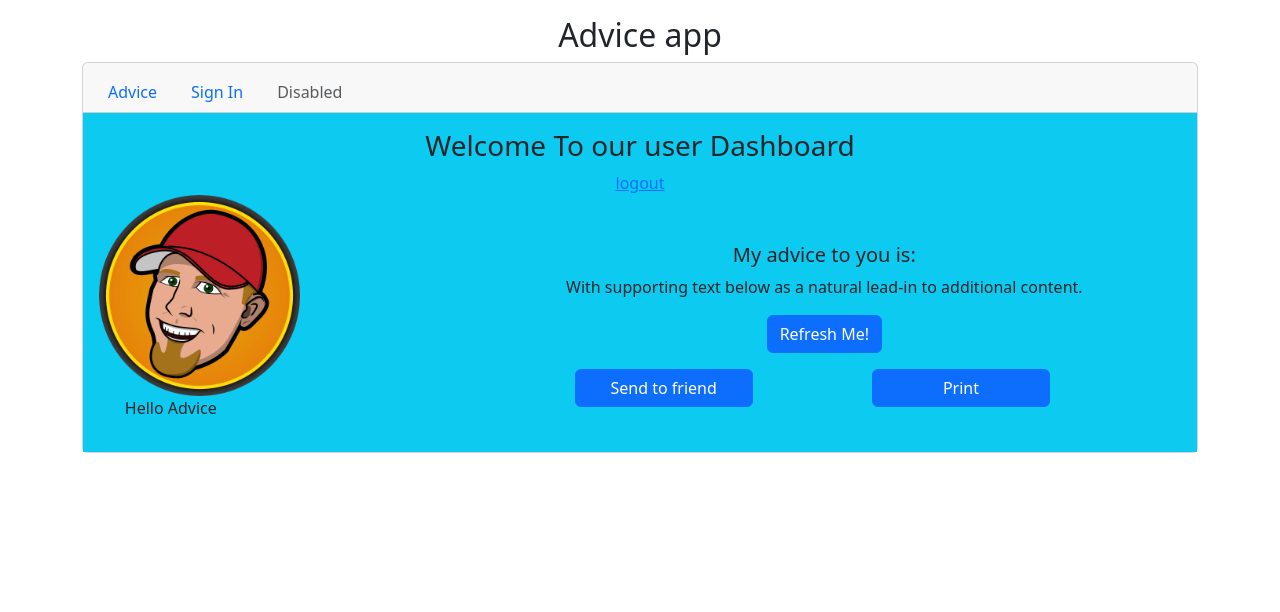
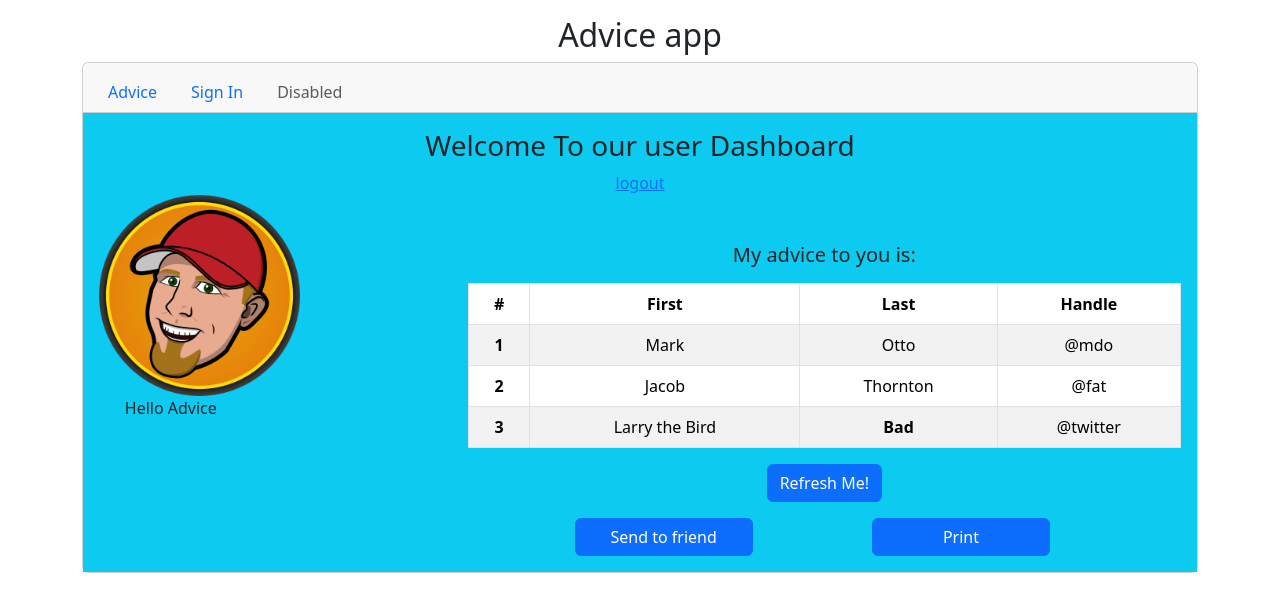
Before and after one commit to NaftalyMurimi/Django_Advice_App, a Django app: page /adv/UserDashboard/ in a window 1280 px wide. Shown: the top 612 px of the page. Run offline with Django 5.2, Linux system fonts and the light colour scheme; a user stored in the database is signed in.

Commit message:
working with pdf

```diff
--- a/Advice/adv/templates/UserDashboard.html
+++ b/Advice/adv/templates/UserDashboard.html
@@ -16,14 +16,44 @@
         <div class="row align-items-center">
             <div class="col align-items-center">
                 <h5 class="">My advice to you is:</h5>
-                <p class="" id="adv">With supporting text below as a natural lead-in to additional content.</p>
+                <p class="" id="adv"></p>
+                <table class="table table-striped table-bordered bg-info">
+                    <thead>
+                      <tr>
+                        <th scope="col">#</th>
+                        <th scope="col">First</th>
+                        <th scope="col">Last</th>
+                        <th scope="col">Handle</th>
+                      </tr>
+                    </thead>
+                    <tbody>
+                      <tr>
+                        <th scope="row">1</th>
+                        <td>Mark</td>
+                        <td>Otto</td>
+                        <td>@mdo</td>
+                      </tr>
+                      <tr>
+                        <th scope="row">2</th>
+                        <td>Jacob</td>
+                        <td>Thornton</td>
+                        <td>@fat</td>
+                      </tr>
+                      <tr>
+                        <th scope="row">3</th>
+                        <td >Larry the Bird</td>
+                        <th>Bad</th>
+                        <td>@twitter</td>
+                      </tr>
+                    </tbody>
+                  </table>
                 <button class="btn btn-primary" onclick="getJSON(link)">Refresh Me!</button>
             </div>
 
 
         <div class="row mt-3 d-flex justify-content-evenly">
             <button class="btn btn-primary col-3" onclick="getJSON(link)">Send to friend</button>
-            <a class="btn btn-primary col-3" link="{%url 'generate_pdf'%}">Print</a>
+            <a class="btn btn-primary col-3" href="{%url 'generate_pdf'%}">Print</a>
 
         </div>
     </div>
@@ -44,7 +74,7 @@
 
         }
         catch(error){
-            console.erroe(error)
+            console.error(error)
         }
 
     };
--- a/Advice/adv/views.py
+++ b/Advice/adv/views.py
@@ -6,6 +6,9 @@ from django.contrib.auth import login, logout, authenticate
 from django.contrib.auth.decorators import login_required
 from reportlab.lib.pagesizes import letter
 from reportlab.pdfgen import canvas
+import io
+from reportlab.lib.units import inch
+from django.urls import reverse
 # Create your views here.
 def adv(request):
     # return HttpResponse("<h1>My advice app</h1>")
@@ -53,21 +56,236 @@ def logout(request):
     auth.logout(request)
     return redirect('adv')
 
+# import pdfkit
+# from django.template.loader import render_to_string
+# from django.http import HttpResponse
+# import pdfkit
+# from pdfkit.api import configuration
+
+# wkhtml_path = pdfkit.configuration(wkhtmltopdf=r"C:/Program Files/wkhtmltopdf/bin/wkhtmltopdf.exe")
+# def generate_pdf(request):
+#     pdf = pdfkit.from_url(request.build_absolute_uri(reverse('UserDashboard')), False, configuration=wkhtml_path)
+#     response = HttpResponse(pdf, content_type='application/pdf')
+#     response['Content-Disposition']= 'attachment; filename="file.pdf"'
+#     return response
+    # Render HTML template to string
+    # username = request.user.username
+    # html_content = render_to_string('UserDashboard.html', {'username': username})
+
+    # # Define options for pdfkit (optional)
+    # options = {
+    #     'page-size': 'A4',
+    #     'encoding': "UTF-8",
+    # }
+
+    # # Convert HTML content to PDF
+    # pdf = pdfkit.from_string(html_content, False, options=options)
+
+    # # Create HTTP response with PDF content
+    # response = HttpResponse(pdf, content_type='application/pdf')
+    # response['Content-Disposition'] = 'attachment; filename="user_dashboard.pdf"'
+
+    # return response
+
+
+from django.http import HttpResponse
+from django.template.loader import render_to_string
+from xhtml2pdf import pisa
+
+def generate_pdf(request):
+    # Render your HTML template (replace 'my_template.html' with your actual template name)
+    username = request.user.username
+    html_content = render_to_string('UserDashboard.html', {'username':username} )
+    # Create a PDF buffer
+    pdf_buffer = io.BytesIO()
+    # Generate the PDF
+    pisa.CreatePDF(html_content, dest=pdf_buffer)
+    # Set the response headers
+    response = HttpResponse(content_type='application/pdf')
+    response['Content-Disposition'] = 'attachment; filename="advice.pdf"'
+    # Write the PDF content to the response
+    response.write(pdf_buffer.getvalue())
+    return response
+
+
+
+# import io
+# from reportlab.lib.pagesizes import letter, inch
+# from reportlab.pdfgen import canvas
+# from django.http import FileResponse
+# from django.template.loader import render_to_string
+
+# def generate_pdf(request):
+#     # Create a BytesIO buffer for PDF generation
+#     buf = io.BytesIO()
+#     # Create a canvas object for PDF
+#     C = canvas.Canvas(buf, pagesize=letter, bottomup=0)
+#     # Example text to display in the PDF
+#     textob = C.beginText()
+#     textob.setTextOrigin(inch, inch)
+#     textob.setFont('Helvetica', 14)
+#     lines = [
+#         'a', 'b', 'c', 'd'
+#     ]
+#     for line in lines:
+#         textob.textLine(line)
+#     C.drawText(textob)
+#     # Render HTML template including the image
+#     username = request.user.username
+#     html_content = render_to_string('UserDashboard.html', { 'username':username})
+#     # Draw the HTML content to the PDF
+#     C.drawString(100, 700, "This is the HTML content with an image:")
+#     C.drawString(100, 680, html_content)
+#     # Show and save the page
+#     C.showPage()
+#     C.save()
+#     buf.seek(0)
+#     # Return the PDF as a FileResponse
+#     return FileResponse(buf, as_attachment=True, filename='advice.pdf')
 
 
 
 
-def generate_pdf(request):
-    # Create a HttpResponse object with PDF content type
-    response = HttpResponse(content_type='application/pdf')
-    # Set the filename for download
-    response['Content-Disposition'] = 'attachment; filename="data.pdf"'
-    # Create a canvas
-    p = canvas.Canvas(response, pagesize=letter)
-        # Write text or draw shapes on the canvas
-    data = "This is the data you want to print in the PDF."
-    p.drawString(100, 750, data)
-    # Close the canvas
-    p.showPage()
-    p.save()
-    return FileResponse
+
+
+
+
+
+
+
+
+
+
+
+
+
+
+
+
+
+
+
+
+
+
+
+
+
+
+
+
+
+
+
+
+
+
+
+
+
+
+
+
+
+
+
+
+
+
+
+
+
+
+
+
+
+
+
+
+
+
+
+
+
+
+
+
+
+
+
+
+
+
+
+
+
+
+
+
+
+
+
+
+
+
+
+
+
+
+
+
+
+
+
+
+
+
+
+
+
+
+
+
+
+
+
+
+
+
+
+
+
+
+
+
+
+# def generate_pdf(request):
+#     # # Create a HttpResponse object with PDF content type
+#     # response = HttpResponse(content_type='application/pdf')
+#     # # Set the filename for download
+#     # response['Content-Disposition'] = 'attachment; filename="data.pdf"'
+#     # # Create a canvas
+#     # p = canvas.Canvas(response, pagesize=letter)
+#     #     # Write text or draw shapes on the canvas
+#     # data = "This is the data you want to print in the PDF."
+#     # p.drawString(100, 750, data)
+#     # # Close the canvas
+#     # p.showPage()
+#     # p.save()
+#     # return FileResponse
+# def generate_pdf(request):
+#     buf =io.BytesIO()
+#     C = canvas.Canvas(buf, pagesize=letter, bottomup=0)
+#     textob= C.beginText()
+#     textob.setTextOrigin(inch, inch)
+#     textob.setFont('Helvetica', 14)
+#     lines = [
+#         'a', 'b', 'c', 'd'
+#     ]
+#     for line in lines:
+#         textob.textLine(line)
+#     C.drawText(textob)
+#     C.showPage()
+#     C.save()
+#     buf.seek(0)
+#     return FileResponse(buf, as_attachment=True, filename='advice.pdf')
```
Also changed, not shown: Advice/db.sqlite3.
